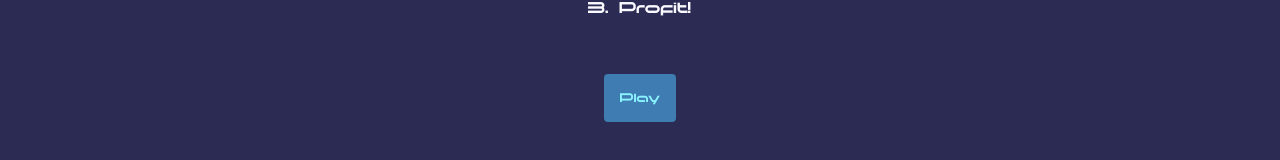
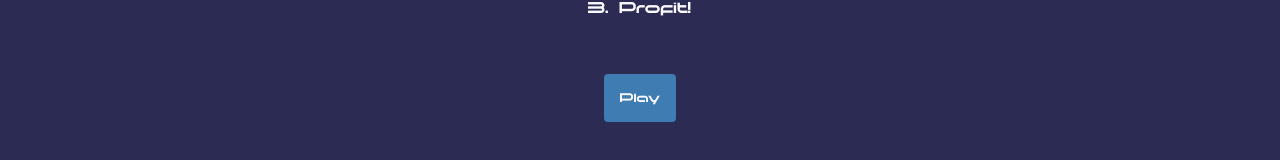
Before and after one commit to kennajw/cs391-final-project, a Next.js app: page / in a window 1280 px wide. Shown: the part 586-746 px from the top of the page. Built offline with nearby package versions, Linux system fonts and the light colour scheme.

Commit message:
changed button font color

```diff
--- a/components/main.tsx
+++ b/components/main.tsx
@@ -14,7 +14,7 @@ export default function Main() {
                 </ul>
              </div>
              <div className="p-6">
-                <Link href="/gatcha" className="p-4 rounded" style={{backgroundColor: "#3E7CB1", color: "#8AF3FF"}}>Play</Link>
+                <Link href="/gatcha" className="p-4 rounded" style={{backgroundColor: "#3E7CB1", color: "#FAF9FF"}}>Play</Link>
             </div>
         </div>
     );
```
